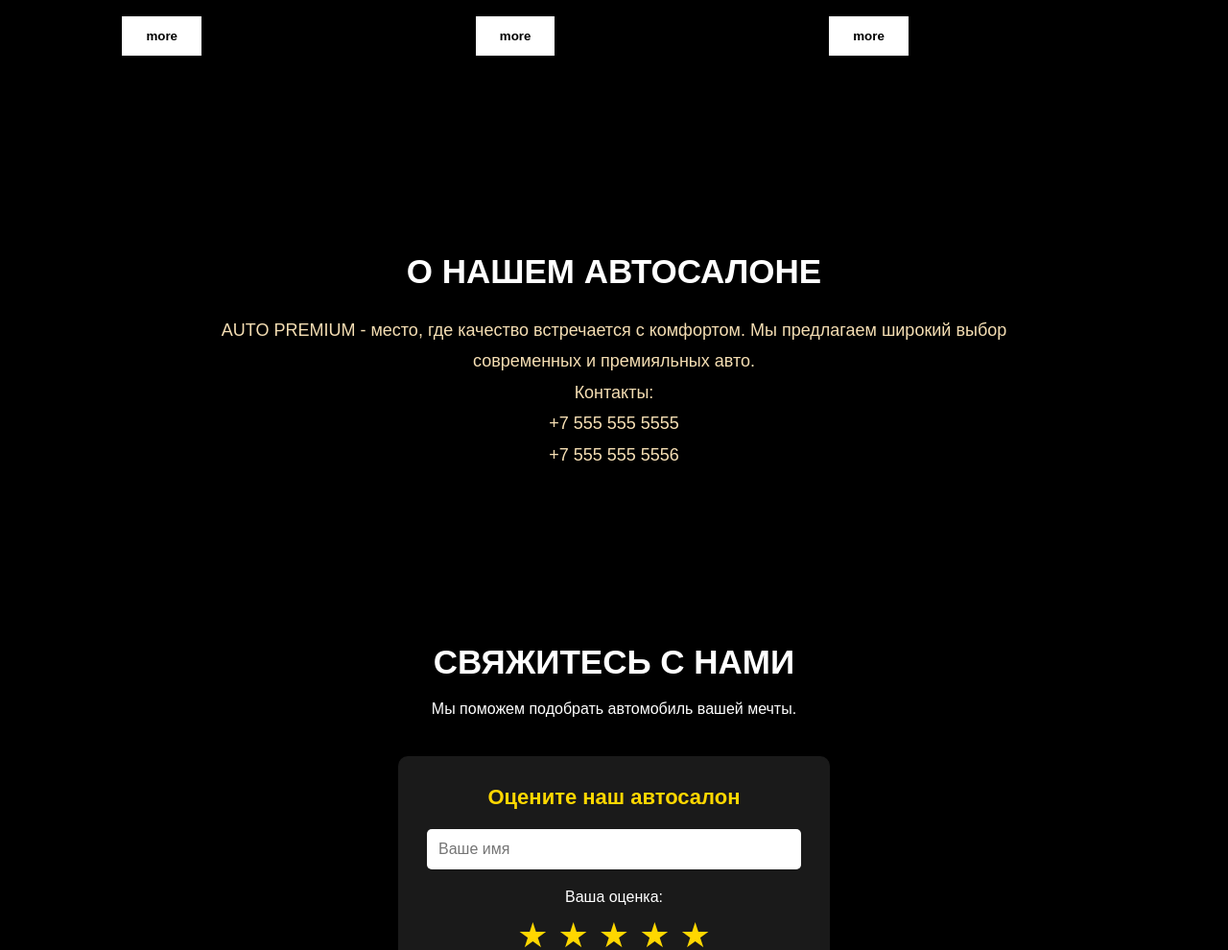
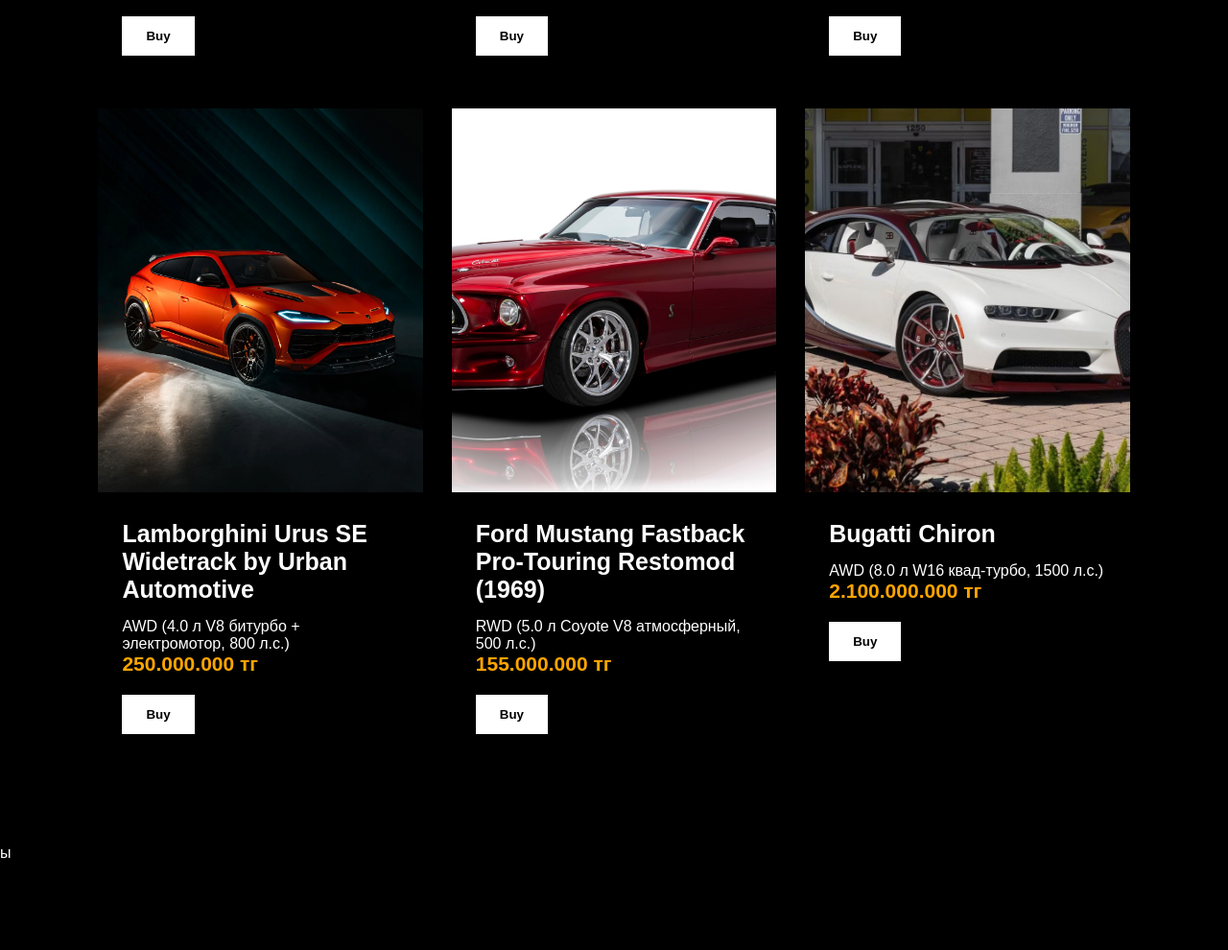
Before and after one commit to karlion70000-tech/what, a plain HTML site: page index.html in a window 1280 px wide. Shown: the part 2128-3118 px from the top of the page at 96% size. Drawn offline with Linux system fonts and the light colour scheme.

Commit message:
Add files via upload

```diff
--- a/index.html
+++ b/index.html
@@ -17,7 +17,6 @@
         <a href="#about">О нас</a>
         <a href="#contacts">Контакты</a>
     </nav>
-
 
 
 
@@ -49,7 +48,7 @@
             <h3>Rolls-Royce</h3>
             <p>Cullinan AWD (6.75 л V12, 571 л.с.)</p>
             <h2>210.000.000 тг</h2>
-            <button onclick="buyCAR('Rolls-Royce Cullinan')">more</button>
+            <button onclick="buyCAR('Rolls-Royce Cullinan')">Buy</button>
         </div>
     </div>
 
@@ -59,7 +58,7 @@
             <h3>McLaren</h3>
             <p>720S Coupe RWD (4.0 л V8, 720 л.с.)</p>
             <h2>130.000.000 тг</h2>
-            <button onclick="buyCAR('McLaren 720S')">more</button>
+            <button onclick="buyCAR('McLaren 720S')">Buy</button>
         </div>
     </div>
 
@@ -69,7 +68,7 @@
             <h3>BMW M5 F90</h3>
             <p>M5 Competition F90 M xDrive (4.4 л V8, 625 л.с.)</p>
             <h2>65.000.000 тг</h2>
-            <button onclick="buyCAR('BMW M5 F90 Competition')">more</button>
+            <button onclick="buyCAR('BMW M5 F90 Competition')">Buy</button>
         </div>
     </div>
 
@@ -79,7 +78,7 @@
             <h3>Mercedes-Benz</h3>
             <p>Maybach S 580 4MATIC (4.0 л V8, 503 л.с.)</p>
             <h2>121.000.000 тг</h2>
-            <button onclick="buyCAR('Mercedes-Benz Maybach S 580')">more</button>
+            <button onclick="buyCAR('Mercedes-Benz Maybach S 580')">Buy</button>
         </div>
     </div>
 
@@ -89,7 +88,7 @@
             <h3>Ferrari 458 Italia</h3>
             <p>Ferrari 458 Italia RWD (4.5 л V8, 570 л.с.)</p>
             <h2>135.000.000 тг</h2>
-            <button onclick="buyCAR('Ferrari 458 Italia')">more</button>
+            <button onclick="buyCAR('Ferrari 458 Italia')">Buy</button>
         </div>
     </div>
 
@@ -99,17 +98,47 @@
             <h3>Porsche Turbo S 911</h3>
             <p>Porsche 911 Turbo S (3.8 л B6, 580 л.с.)</p>
             <h2>315.000.000 тг</h2>
-            <button onclick="buyCAR('Porsche 911 Turbo S')">more</button>
+            <button onclick="buyCAR('Porsche 911 Turbo S')">Buy</button>
+        </div>
+    </div>
+
+    <div class="car-card">
+        <img src="urus lmb.webp" alt="Lamborghini Urus">
+        <div class="car-info">
+            <h3>Lamborghini Urus SE Widetrack by Urban Automotive</h3>
+            <p>AWD (4.0 л V8 битурбо + электромотор, 800 л.с.)</p>
+            <h2>250.000.000 тг</h2>
+            <button onclick="buyCAR('Lamborghini Urus SE Widetrack by Urban Automotive')">Buy</button>
+        </div>
+    </div>
+
+    <div class="car-card">
+        <img src="ford.jpeg" alt="Mustang">
+        <div class="car-info">
+            <h3>Ford Mustang Fastback Pro-Touring Restomod (1969)</h3>
+            <p>RWD (5.0 л Coyote V8 атмосферный, 500 л.с.)</p>
+            <h2>155.000.000 тг</h2>
+            <button onclick="buyCAR('Ford Mustang 1969')">Buy</button>
+        </div>
+    </div>
+
+    <div class="car-card">
+        <img src="bugatti.avif" alt="Bugatti">
+        <div class="car-info">
+            <h3>Bugatti Chiron</h3>
+            <p>AWD (8.0 л W16 квад-турбо, 1500 л.с.)</p>
+            <h2>2.100.000.000 тг</h2>
+            <button onclick="buyCAR('Bugatti Chiron')">Buy</button>
         </div>
     </div>
 </div>
 
-    </section>
+    </section>ы
 
  <section class="about" id="about">
     <h2>О НАШЕМ АВТОСАЛОНЕ</h2>
     <p>
-        AUTO PREMIUM - место, где качество встречается с комфортом. Мы предлагаем
+        AUTO PREMIUM - место, где качество встречается с комфортом. <br>Мы предлагаем
         широкий выбор современных и премияльных авто. <br>Контакты:
         <br> +7 555 555 5555 <br> +7 555 555 5556
     </p>
```
Also changed, not shown: bugatti.avif (added), chevrolet.avif (added), ford.jpeg (added), urus lmb.webp (added).
